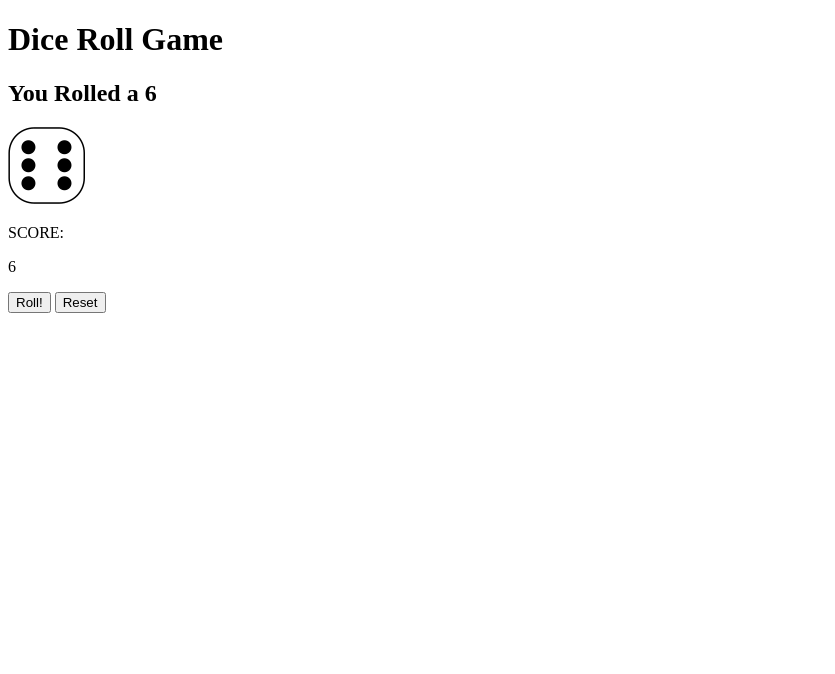
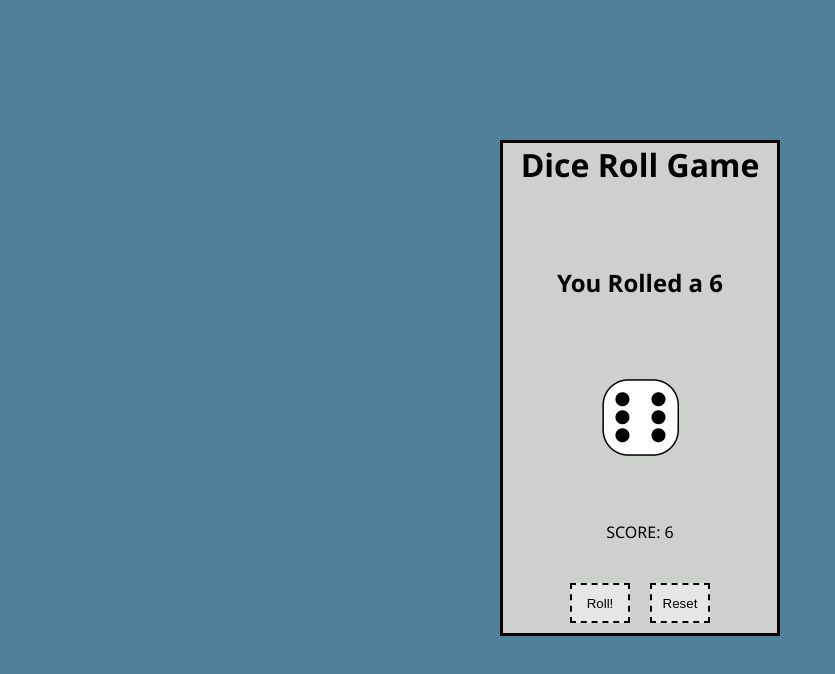
Before and after one commit to JordanLeeDiamond/diceGame, a plain HTML site: page index.html in a window 1280 px wide. Both pictures are taken after a click on the button "Roll!". Shown: the whole page, without its empty margins (0-835 px from the left). Drawn offline with Linux system fonts and the light colour scheme.

Commit message:
basic styling

```diff
--- a/index.html
+++ b/index.html
@@ -8,24 +8,26 @@
     <title>Dice Roll Game</title>
 </head>
 <body>
+    <main>
     <h1>Dice Roll Game</h1>
     <h2 id="rules">Score 21 to Win!</h2>
     <div id="dice">
         <img src="./images/d1.png" alt="dice" id="d1" />
     </div>
     <div id="scoreCard">
-        <p>SCORE:</p>
-        <p id="score">0</p>
+        <div class="player1">
+            <p id="score">SCORE: 0</p>
+        </div>
+        <!-- <div class="player2">
+            <p id="score2">SCORE: 0</p>
+        </div> -->
     </div>
     <div id="buttons">
         <button id="roll">Roll!</button>
+        <!-- <button id="addPlayer">Add Player 2</button> -->
         <button id="reset">Reset</button>
     </div>
+    </main>
     <script src="./index.js"></script>
 </body>
 </html>
-
-
-
-
-        <!-- <button id="addPlayer">Add Player 2</button> -->
--- a/index.js
+++ b/index.js
@@ -1,12 +1,19 @@
 const rules = document.getElementById("rules");
 const d1 = document.getElementById("d1");
+const player1 = document.getElementById("player1")
 const score = document.getElementById("score");
+// const player2 = document.getElementById("player2");
+// const score2 = document.getElementById("score2")
 const rollButton = document.getElementById("roll");
+// const addPlayer = document.getElementById("addPlayer")
 const resetButton = document.getElementById("reset");
 
-let p1score = 0;
+let p1Score = 0;
 
+let p2Score = 0;
 
+let playerCount = 1;
+let currentPlayer = "player1"
 
 rollButton.addEventListener("click", () => {
     const diceRoll = Math.floor(Math.random() * 6 + 1)
@@ -14,28 +21,35 @@ rollButton.addEventListener("click", () => {
     d1.src = diceImage;
     if (diceRoll == 1) {
         rules.innerHTML = "You Lose!"
-        p1score = 0;
+        p1Score = 0;
     } else {
         rules.innerHTML = `You Rolled a ${diceRoll}`;
     }
 
 resetButton.addEventListener("click", () => {
-    score.innerHTML = 0;
+    score.innerHTML = `SCORE: 0`;
     rules.innerHTML = "Score 21 to Win!";
 })
 
+// addPlayer.addEventListener("click", () => {
+//     currentPlayer = "player1"
+//     playerCount = 2;
+//     player2.style.display = "block"
+//     resetButton()
+// })
+
     if (diceRoll != 1) {
 
-        p1score += diceRoll
-        score.innerHTML = p1score
+        p1Score += diceRoll
+        score.innerHTML = `SCORE: ${p1Score}`
 
     } else {
-        score.innerText = 0;
+        score.innerText = `SCORE: 0`;
     }
 
-    if (p1score >= 21) {
-        rules.innerHTML = "You Win!"
-        p1score = 0
+    if (p1Score >= 21) {
+        rules.innerHTML = "You Win!";
+        p1Score = 0
     }
 
 })
--- a/style.css
+++ b/style.css
@@ -0,0 +1,62 @@
+* {
+    box-sizing: border-box;
+    margin: 0;
+    padding: 0;
+}
+
+body {
+    align-content: center;
+    text-align: center;
+    padding-top: 25px;
+    font-family: 'Segoe UI', Tahoma, Geneva, Verdana, sans-serif;
+    background-color:#4E8098;
+    padding-top: 140px;
+    padding-left: 500px;
+    padding-right: 500px;
+}
+
+main {
+    background-color:#CED0CE;
+    border: black solid medium;
+}
+
+h1 {
+    padding-bottom: 80px;
+
+}
+
+h2 {
+    padding-bottom: 80px;
+}
+
+#dice {
+    padding-bottom: 60px;
+}
+
+#scoreCard {
+    padding-bottom: 40px;
+}
+
+#buttons {
+    display: flex;
+    justify-content:center;
+    text-align: center;
+    align-items: center;
+    padding-bottom: 10px;
+}
+
+#roll {
+    width: 60px;
+    height: 40px;
+    margin-right: 10px;
+    background-color: #e7e6e6;
+    border-style: dashed;
+}
+
+#reset {
+    width: 60px;
+    height: 40px;
+    margin-left: 10px;
+    background-color: #e7e6e6;
+    border-style: dashed;
+}
```
